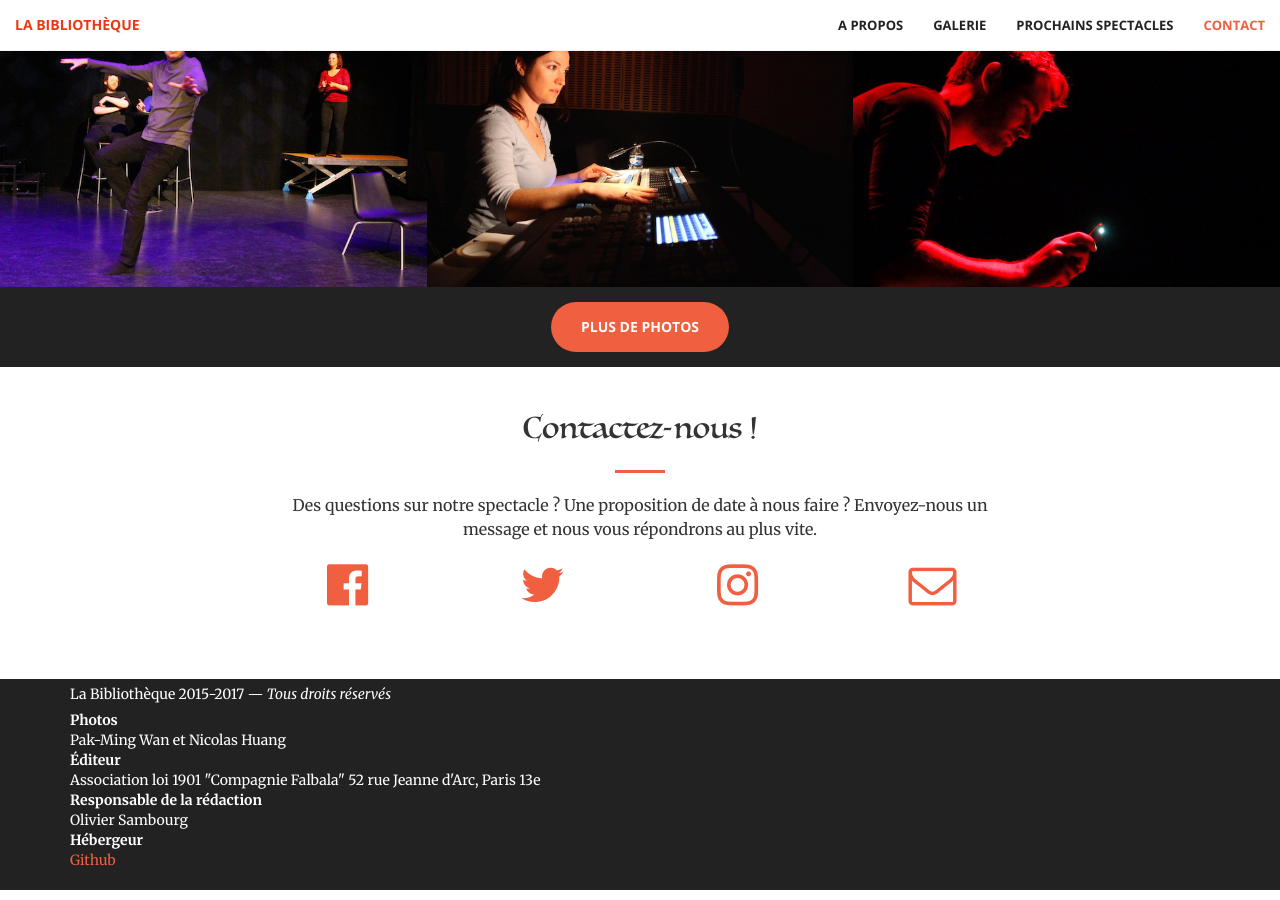
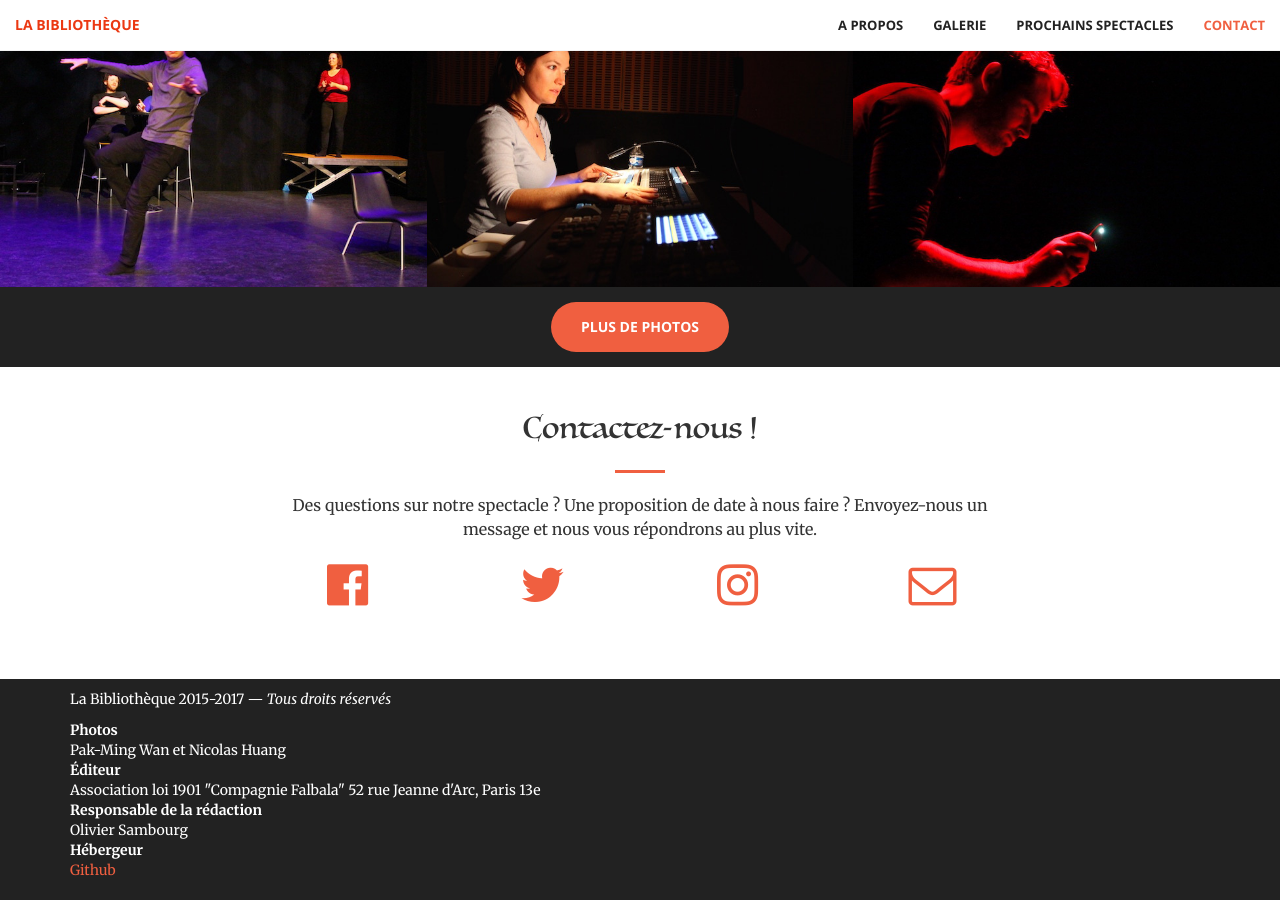
Before and after one commit to AdamSelene/la-bibliotheque, a Jekyll site: the page built from index.html, in a window 1280 px wide and 900 px high, scrolled down 1813 px. Built offline with Jekyll 4.4.1, drawn with Linux system fonts in a browser that asks for light colours; nearby versions of some CDN libraries.

Commit message:
A little more margin for footer

```diff
--- a/css/creative.css
+++ b/css/creative.css
@@ -488,5 +488,5 @@ body {
 
 footer p {
 	font-size: 14px;
-	margin: 5px 0;
+	margin: 10px 0;
 }
```
